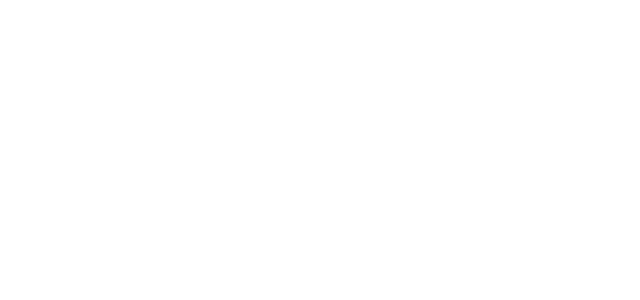
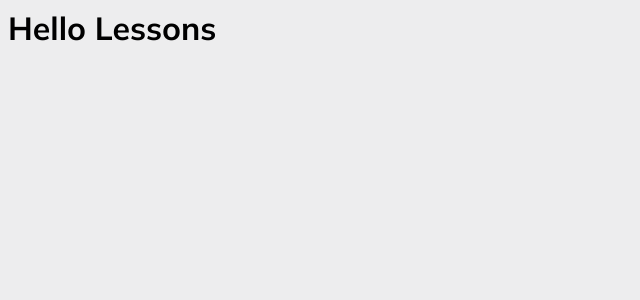
Before and after one commit to isahohieku/uLesson, a React app: page /lessons in a window 1280 px wide. Shown: the top 300 px of the page, without its empty margins (0-640 px from the left). Built offline with nearby package versions, Linux system fonts and the light colour scheme.

Commit message:
chore(*): Added scss to webpack and app

```diff
--- a/package.json
+++ b/package.json
@@ -40,8 +40,11 @@
     "dotenv": "^10.0.0",
     "ramda": "^0.27.1",
     "react": "^17.0.2",
+    "react-bootstrap": "^1.6.3",
     "react-dom": "^17.0.2",
     "react-router-dom": "^5.3.0",
+    "sass": "^1.41.0",
+    "sass-loader": "^12.1.0",
     "styled-components": "^5.3.1"
   }
 }
--- /dev/null
+++ b/src/pages/lessons/index.tsx
@@ -0,0 +1,5 @@
+const Lessons = () => {
+    return (<h1>Hello Lessons</h1>);
+};
+
+export default Lessons;
--- a/src/root/index.tsx
+++ b/src/root/index.tsx
@@ -1,5 +1,6 @@
 import { BrowserRouter as Router } from "react-router-dom";
 import Routes from "@routes";
+import '../styles/index.scss';
 
 const App = () => {
     return (
--- a/src/routes/index.tsx
+++ b/src/routes/index.tsx
@@ -4,11 +4,13 @@
 import Loading from '@components/Loader';
 import WithSuspense from '@hocs/with-suspense';
 import Home from "@pages/home";
+import Lessons from "@pages/lessons";
 
 const Routes = () => (
   <StateProvider>
     <Switch>
       <Route path="/" component={WithSuspense(Home, Loading)} exact />
+      <Route path="/lessons" component={WithSuspense(Lessons, Loading)} />
     </Switch>
   </StateProvider>
 );
--- /dev/null
+++ b/src/styles/global/_global.scss
@@ -0,0 +1,7 @@
+$color-secondary: #ededee;
+
+html,
+body {
+    background-color: $color-secondary;
+    font-family: 'Mulish', sans-serif;
+}
--- /dev/null
+++ b/src/styles/index.scss
@@ -0,0 +1 @@
+@import 'global/global', 'vendors/vendors';
--- /dev/null
+++ b/src/styles/vendors/_vendors.scss
@@ -0,0 +1 @@
+@import url('https://fonts.googleapis.com/css2?family=Mulish:wght@400;600;700&display=swap');
--- a/webpack.config.js
+++ b/webpack.config.js
@@ -61,6 +61,14 @@
                 test: /\.png|svg|jpg|gif$/,
                 use: ["file-loader"],
             },
+            {
+                test: /\.s[ac]ss$/i,
+                use: [
+                  "style-loader",
+                  "css-loader",
+                  "sass-loader",
+                ],
+              },
         ],
     },
 };
```
Also changed, not shown: 1 other file (tests, documents, lock files or other folders).
